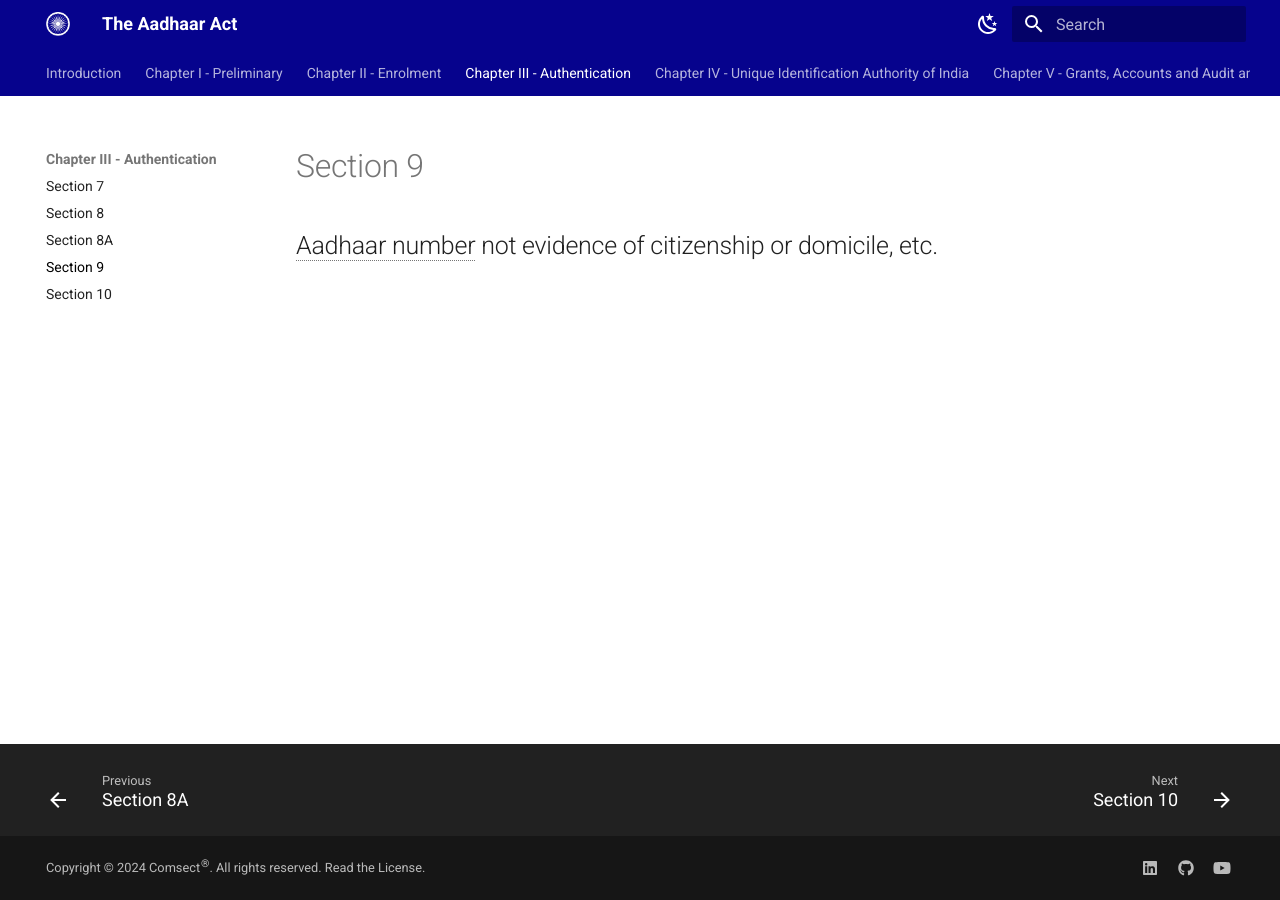
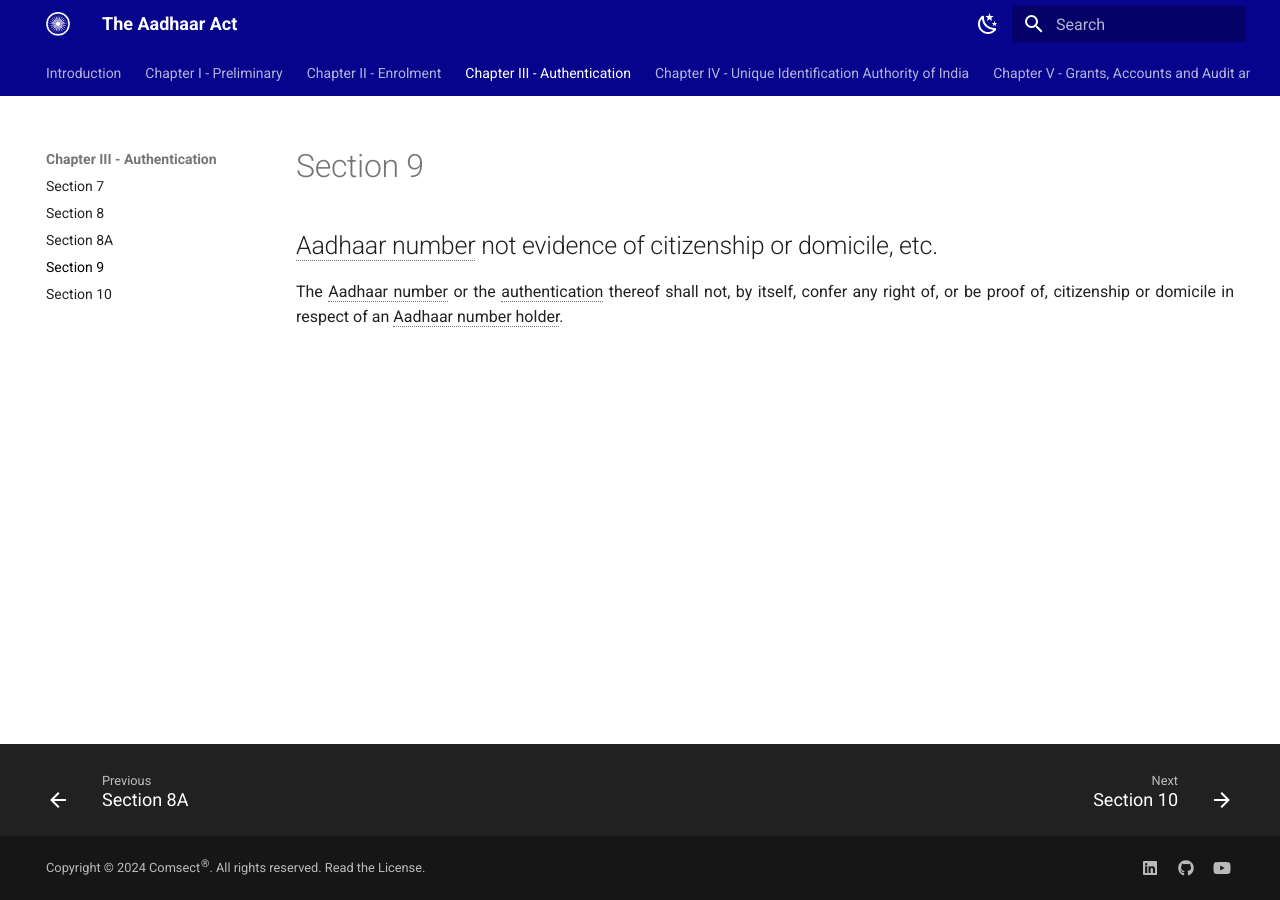
Before and after one commit to comsect/aadhaar-act, an MkDocs documentation site: the page built from docs/en/9.md, in a window 1280 px wide. Built offline with MkDocs 1.6.1 and Material for MkDocs 9.7.7, drawn with Linux system fonts in a browser that asks for light colours.

Commit message:
add section-nine

```diff
--- a/docs/en/9.md
+++ b/docs/en/9.md
@@ -5,3 +5,5 @@ description: Aadhaar number not evidence of citizenship or domicile, etc.
 ---
 
 ## Aadhaar number not evidence of citizenship or domicile, etc.
+
+The Aadhaar number or the authentication thereof shall not, by itself, confer any right of, or be proof of, citizenship or domicile in respect of an Aadhaar number holder.
```
